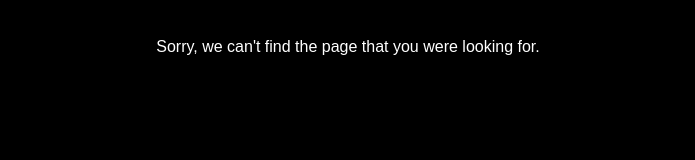
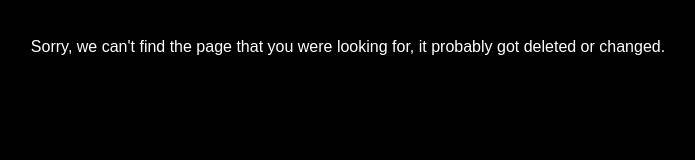
Before and after one commit to EnderConStudioOfficial/EnderCon_Site_3, a plain HTML site: page 404.html in a window 1280 px wide. Shown: the whole page, without its empty margins (292-987 px from the left). Drawn offline with Linux system fonts and the light colour scheme.

Commit message:
Update 404.html

```diff
--- a/404.html
+++ b/404.html
@@ -55,5 +55,5 @@
   <title>Page not found</title>
 </head>
 <body>
-  <p1 style="text-align: center">Sorry, we can't find the page that you were looking for.</p1>
+  <p1 style="text-align: center">Sorry, we can't find the page that you were looking for, it probably got deleted or changed.</p1>
 </body>
```
